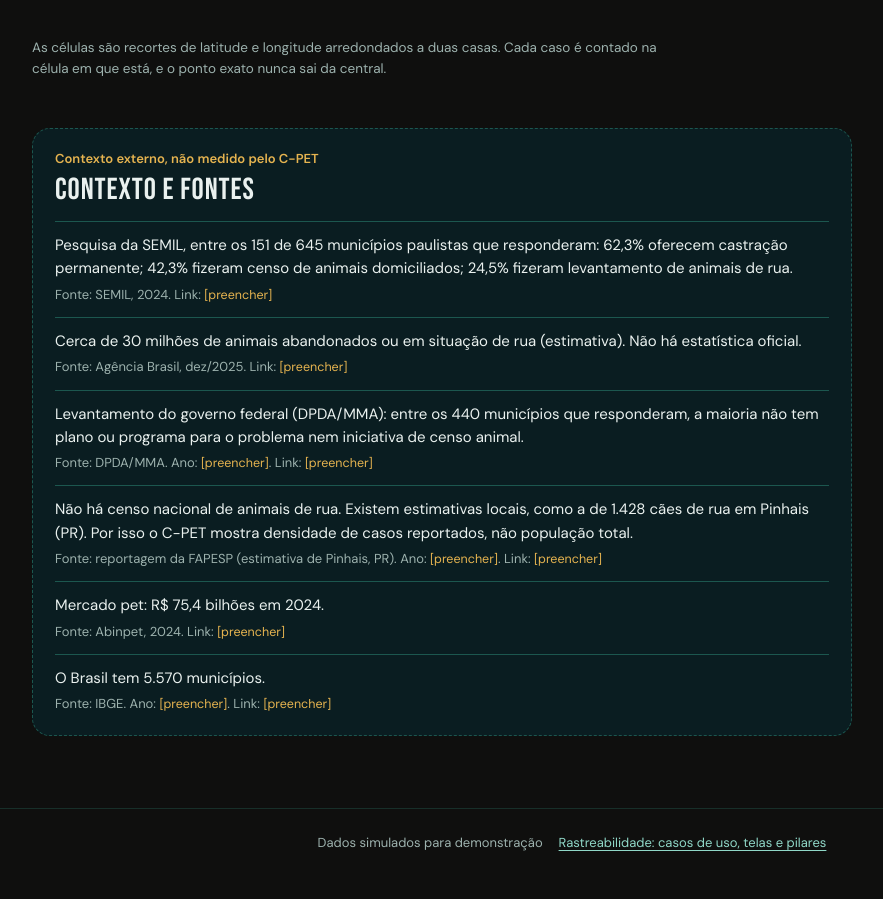
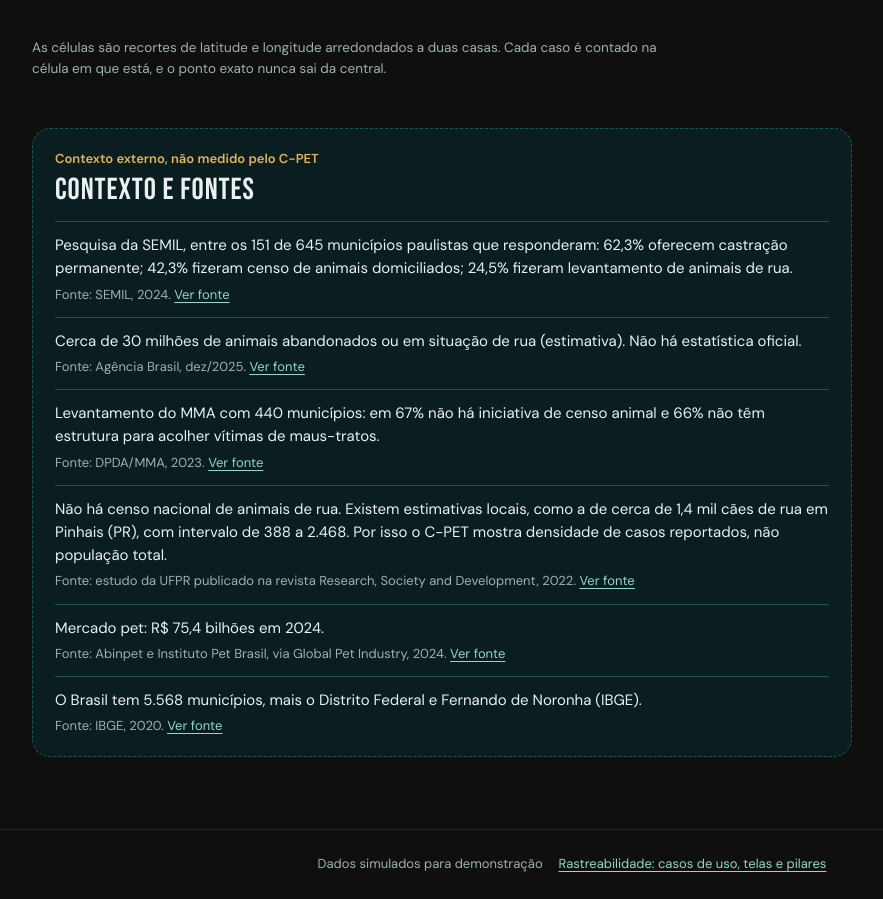
Before and after one commit to leolauren7ino/c-pet_gs2026, a web app: page /dados.html in a window 1280 px wide. Shown: the part 1315-2214 px from the top of the page, without its empty margins (68-951 px from the left). Before the commit the page ends 2166 px from the top, so only its background shows below. Run offline with its HTML, style and script files only (its server is not run), Linux system fonts and the light colour scheme; data that the repository does not hold is empty; database files in the repository are not loaded.

Commit message:
Fontes do contexto: links reais e correção das fontes de Pinhais e DPDA/MMA
Co-Authored-By: Claude Sonnet 5.5 <noreply@anthropic.com>

```diff
--- a/src/main/resources/static/dados.html
+++ b/src/main/resources/static/dados.html
@@ -75,27 +75,27 @@
       <ul class="fontes">
         <li>
           <p>Pesquisa da SEMIL, entre os 151 de 645 municípios paulistas que responderam: 62,3% oferecem castração permanente; 42,3% fizeram censo de animais domiciliados; 24,5% fizeram levantamento de animais de rua.</p>
-          <p class="fonte-ref">Fonte: SEMIL, 2024. Link: <span class="link-pendente">[preencher]</span></p>
+          <p class="fonte-ref">Fonte: SEMIL, 2024. <a href="https://semil.sp.gov.br/2025/03/governo-de-sp-apresenta-pesquisa-inedita-sobre-bem-estar-animal/" target="_blank" rel="noopener">Ver fonte</a></p>
         </li>
         <li>
           <p>Cerca de 30 milhões de animais abandonados ou em situação de rua (estimativa). Não há estatística oficial.</p>
-          <p class="fonte-ref">Fonte: Agência Brasil, dez/2025. Link: <span class="link-pendente">[preencher]</span></p>
+          <p class="fonte-ref">Fonte: Agência Brasil, dez/2025. <a href="https://agenciabrasil.ebc.com.br/geral/noticia/2025-12/brasil-tem-cerca-de-30-milhoes-de-animais-domesticos-abandonados" target="_blank" rel="noopener">Ver fonte</a></p>
         </li>
         <li>
-          <p>Levantamento do governo federal (DPDA/MMA): entre os 440 municípios que responderam, a maioria não tem plano ou programa para o problema nem iniciativa de censo animal.</p>
-          <p class="fonte-ref">Fonte: DPDA/MMA. Ano: <span class="link-pendente">[preencher]</span>. Link: <span class="link-pendente">[preencher]</span></p>
+          <p>Levantamento do MMA com 440 municípios: em 67% não há iniciativa de censo animal e 66% não têm estrutura para acolher vítimas de maus-tratos.</p>
+          <p class="fonte-ref">Fonte: DPDA/MMA, 2023. <a href="https://agenciagov.ebc.com.br/noticias/202308/seminario-reune-propostas-para-manejo-etico-de-caes-e-gatos" target="_blank" rel="noopener">Ver fonte</a></p>
         </li>
         <li>
-          <p>Não há censo nacional de animais de rua. Existem estimativas locais, como a de 1.428 cães de rua em Pinhais (PR). Por isso o C-PET mostra densidade de casos reportados, não população total.</p>
-          <p class="fonte-ref">Fonte: reportagem da FAPESP (estimativa de Pinhais, PR). Ano: <span class="link-pendente">[preencher]</span>. Link: <span class="link-pendente">[preencher]</span></p>
+          <p>Não há censo nacional de animais de rua. Existem estimativas locais, como a de cerca de 1,4 mil cães de rua em Pinhais (PR), com intervalo de 388 a 2.468. Por isso o C-PET mostra densidade de casos reportados, não população total.</p>
+          <p class="fonte-ref">Fonte: estudo da UFPR publicado na revista Research, Society and Development, 2022. <a href="https://rsdjournal.org/index.php/rsd/article/view/31063" target="_blank" rel="noopener">Ver fonte</a></p>
         </li>
         <li>
           <p>Mercado pet: R$ 75,4 bilhões em 2024.</p>
-          <p class="fonte-ref">Fonte: Abinpet, 2024. Link: <span class="link-pendente">[preencher]</span></p>
+          <p class="fonte-ref">Fonte: Abinpet e Instituto Pet Brasil, via Global Pet Industry, 2024. <a href="https://globalpetindustry.com/news/country-report-brazilian-pet-market-set-for-modest-3-5-rise-in-2025/" target="_blank" rel="noopener">Ver fonte</a></p>
         </li>
         <li>
-          <p>O Brasil tem 5.570 municípios.</p>
-          <p class="fonte-ref">Fonte: IBGE. Ano: <span class="link-pendente">[preencher]</span>. Link: <span class="link-pendente">[preencher]</span></p>
+          <p>O Brasil tem 5.568 municípios, mais o Distrito Federal e Fernando de Noronha (IBGE).</p>
+          <p class="fonte-ref">Fonte: IBGE, 2020. <a href="https://agenciadenoticias.ibge.gov.br/agencia-sala-de-imprensa/2013-agencia-de-noticias/releases/30115-ibge-atualiza-lista-de-municipios-distritos-e-subdistritos-municipais-do-pais-2020" target="_blank" rel="noopener">Ver fonte</a></p>
         </li>
       </ul>
     </section>
```
